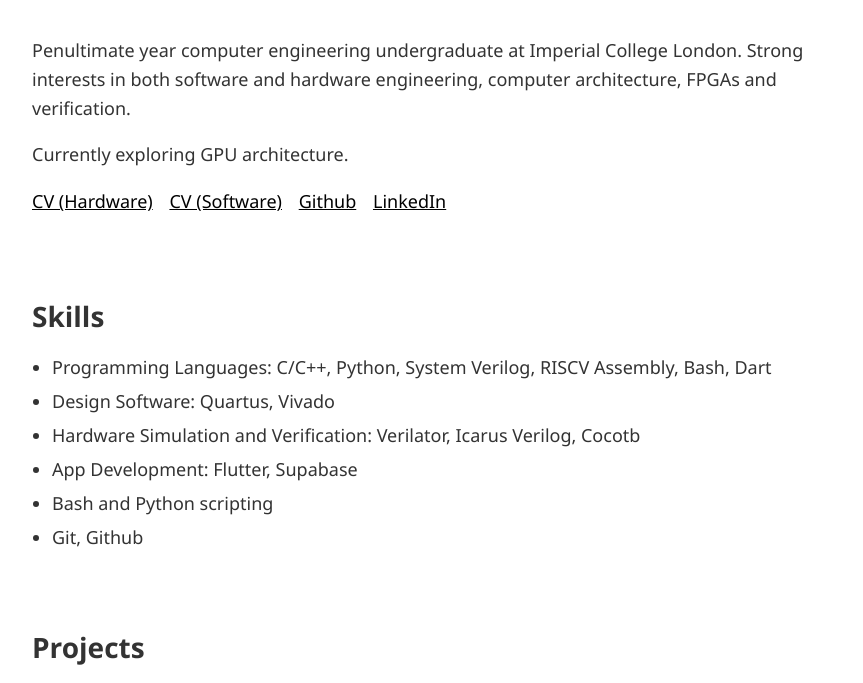
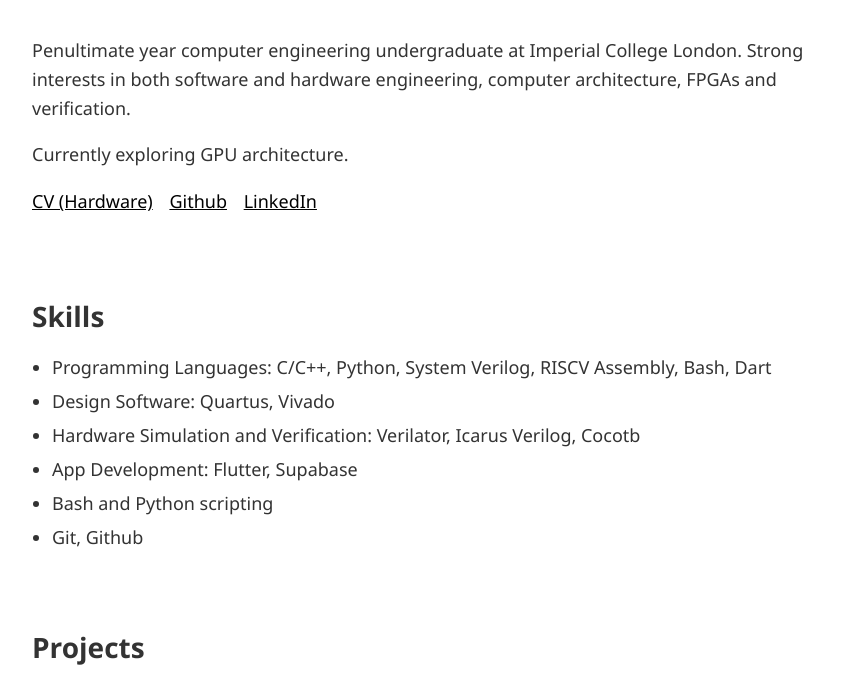
Before and after one commit to sne-samal/portfolio, a plain HTML site: page index.html in a window 1280 px wide. Shown: the part 91-774 px from the top of the page, without its empty margins (208-1071 px from the left). Drawn offline with Linux system fonts and the light colour scheme.

Commit message:
update 27/10

```diff
--- a/index.html
+++ b/index.html
@@ -26,7 +26,6 @@
         <p>Currently exploring GPU architecture.</p>
         <p class="external-links">
             <a href="sne-samal-cv.pdf" target="_blank">CV (Hardware)</a>
-            <a href="Year_3_CV_Software.pdf" target="_blank">CV (Software)</a>
             <a href="https://github.com/sne-samal" target="_blank">Github</a>
             <a href="https://linkedin.com/in/sne-samal" target="_blank">LinkedIn</a>
         </p>
```
